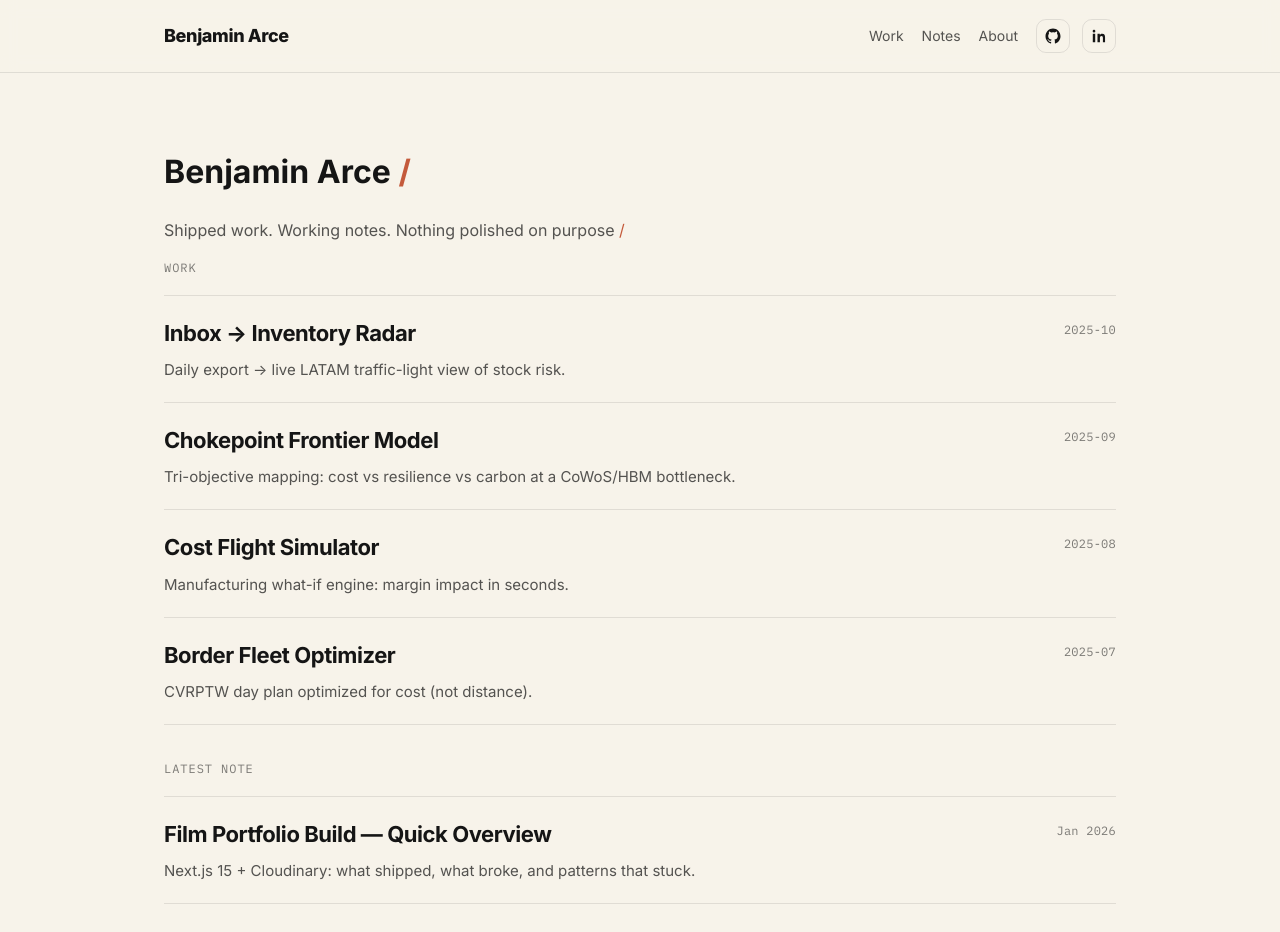
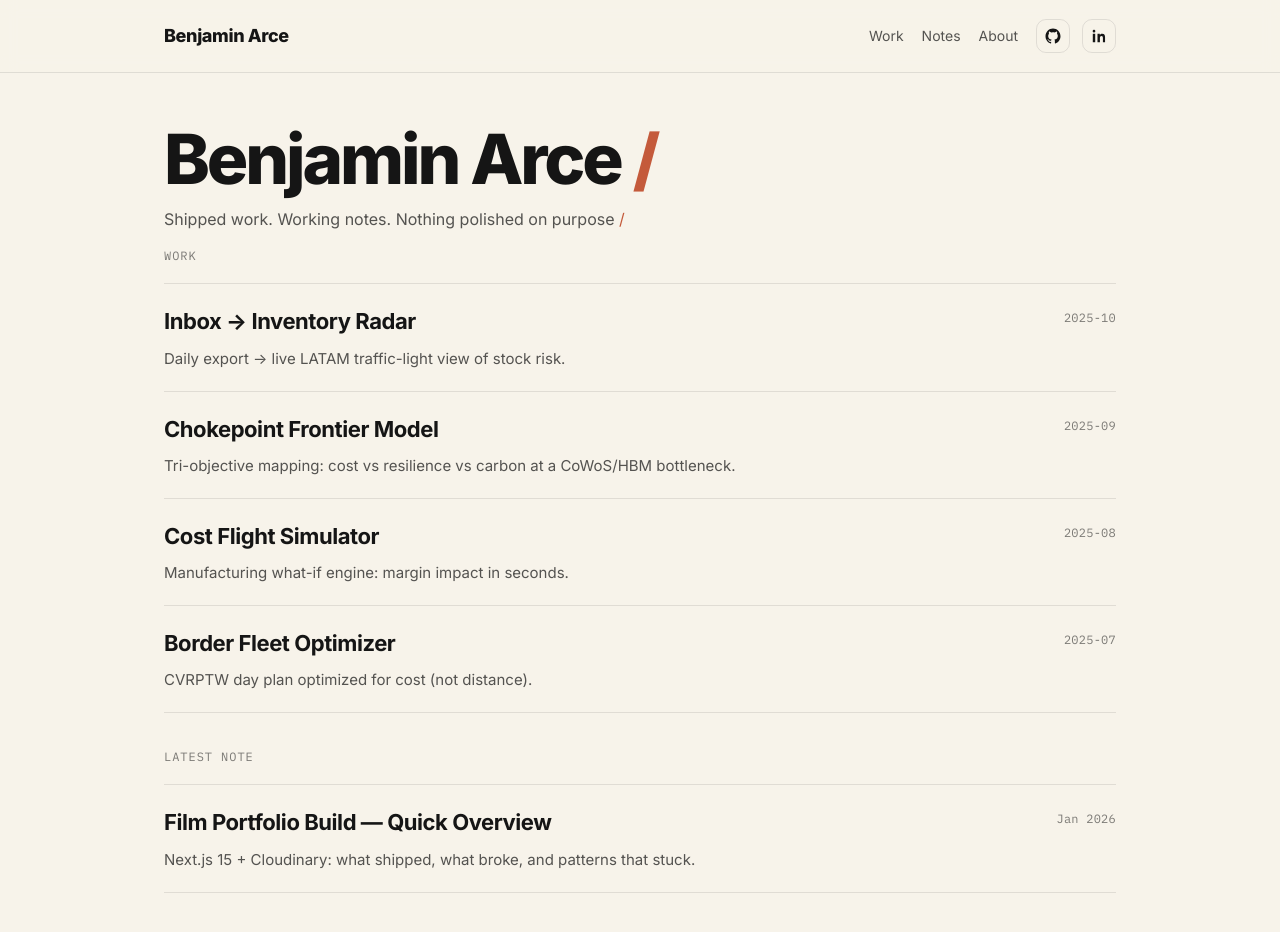
Before and after one commit to benjaminarce-cloud/arcev2-portfolio, a Next.js app: page / in a window 1280 px wide. Shown: the top 932 px of the page. Built offline with nearby package versions, Linux system fonts and the light colour scheme.

Commit message:
Update globals.css

```diff
--- a/src/app/globals.css
+++ b/src/app/globals.css
@@ -163,6 +163,15 @@ a {
 /* Page structure */
 .page {
   padding: var(--section) 0;
+}
+
+/* Home-only title (bigger than page-title) */
+.home-title {
+  font-size: clamp(44px, 5.4vw, 74px);
+  line-height: 1.02;
+  letter-spacing: -0.045em;
+  font-weight: 850;
+  margin: 0 0 12px 0;
 }
 
 .page-title {
```
